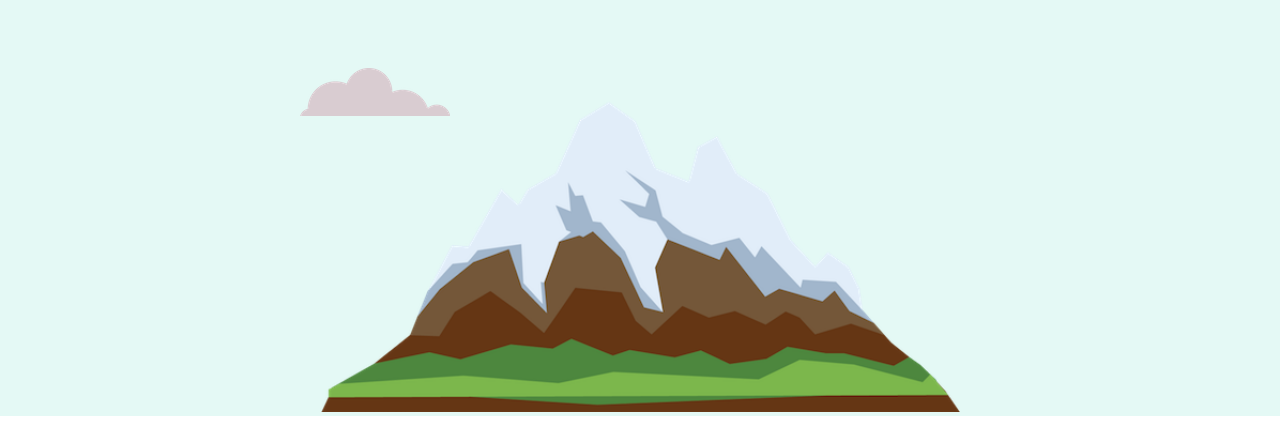
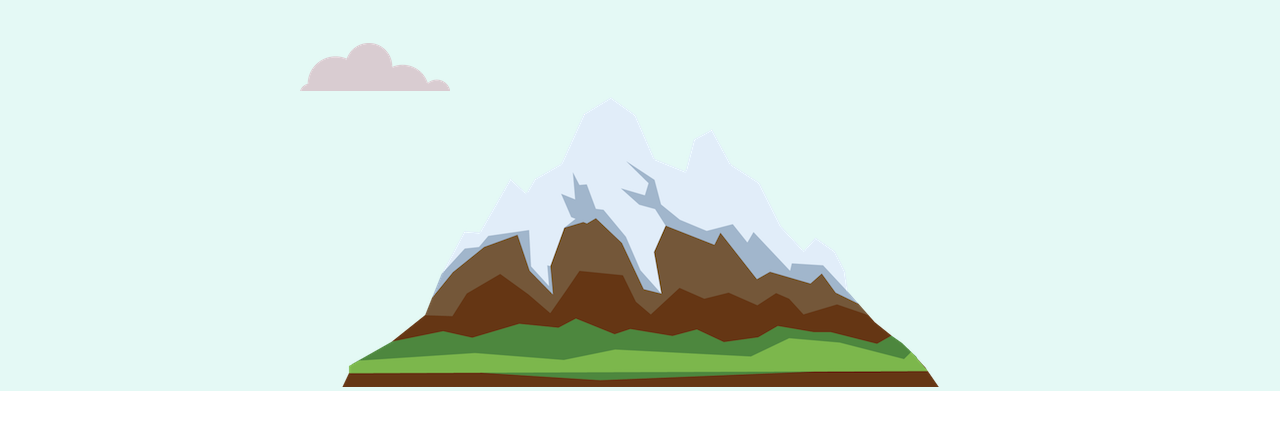
Before and after one commit to Sarfrazu56/CSS---My-Site, a plain HTML site: page index.html in a window 1280 px wide. Shown: the part 373-800 px from the top of the page. Drawn offline with Linux system fonts and the light colour scheme.

Commit message:
something comment out.

```diff
--- a/css/styles.css
+++ b/css/styles.css
@@ -52,9 +52,9 @@ hr {
     left: 300px;
     bottom: 300px;
 }
-.mountain-img {
+/* .mountain-img {
     width: 50%;
-}
+} */
 .skill-row .web-dev {
     width: 25%;
     float: left;
```
